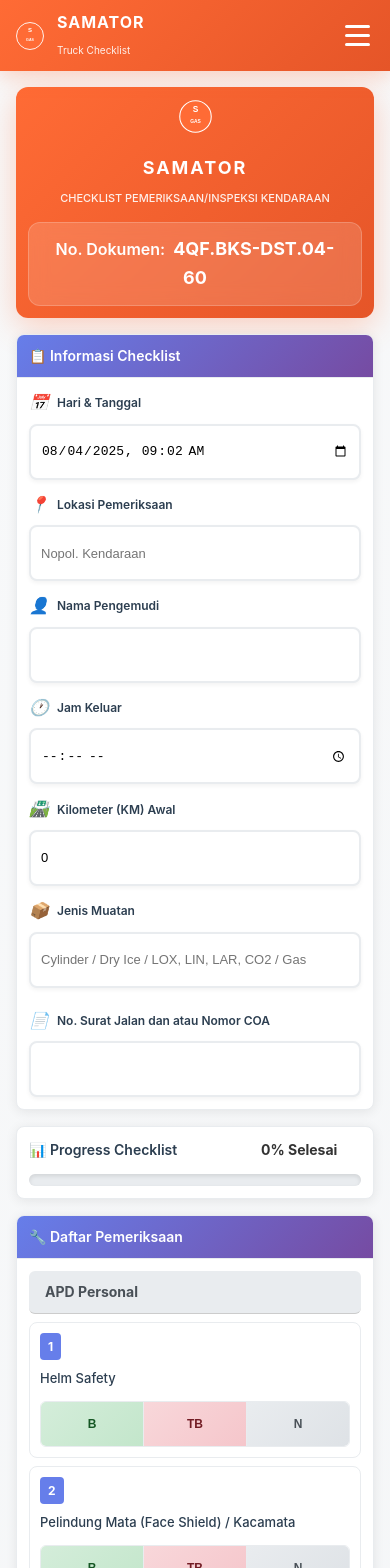
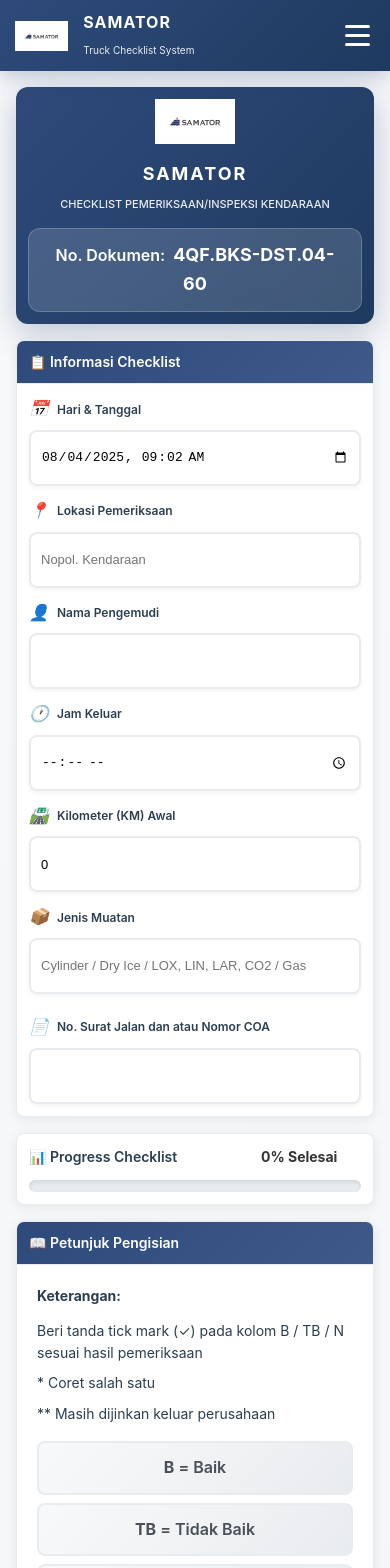
Before and after one commit to geriorio/Project2_SMT, an Angular app: page /checklist in a window 390 px wide. Shown: the top 1568 px of the page. Built offline with nearby package versions, Linux system fonts and the light colour scheme.

Commit message:
revisi UI

```diff
--- a/src/app/app.component.css
+++ b/src/app/app.component.css
@@ -7,9 +7,9 @@
 
 /* Navigation */
 .navbar {
-  background: linear-gradient(135deg, #FF6B35, #E55528);
+  background: linear-gradient(135deg, #2E4A7A, #1E3A5F);
   color: white;
-  box-shadow: 0 4px 20px rgba(255, 107, 53, 0.3);
+  box-shadow: 0 4px 20px rgba(46, 74, 122, 0.3);
   position: sticky;
   top: 0;
   z-index: 1000;
@@ -21,8 +21,9 @@
   display: flex;
   justify-content: space-between;
   align-items: center;
-  padding: 12px 20px;
+  padding: 8px 20px;
   position: relative;
+  min-height: 64px;
 }
 
 .nav-brand {
@@ -33,13 +34,19 @@
 .logo-container {
   display: flex;
   align-items: center;
-  gap: 12px;
+  gap: 15px;
+  height: 100%;
 }
 
-.logo {
-  display: flex;
-  align-items: center;
-  justify-content: center;
+.logo-image {
+  height: 48px;
+  width: auto;
+  object-fit: contain;
+  transition: transform 0.3s ease;
+}
+
+.logo-image:hover {
+  transform: scale(1.1);
 }
 
 .brand-text h1 {
@@ -105,7 +112,7 @@
 
 .nav-link.active {
   background-color: white;
-  color: #FF6B35;
+  color: #2E4A7A;
   box-shadow: 0 4px 15px rgba(0,0,0,0.2);
   font-weight: 600;
 }
@@ -147,7 +154,7 @@
     right: -100%;
     height: 100vh;
     width: 280px;
-    background: linear-gradient(135deg, #FF6B35, #E55528);
+    background: linear-gradient(135deg, #2E4A7A, #1E3A5F);
     flex-direction: column;
     justify-content: flex-start;
     align-items: stretch;
@@ -182,9 +189,8 @@
     font-size: 11px;
   }
 
-  .logo svg {
-    width: 35px;
-    height: 35px;
+  .logo-image {
+    height: 38px;
   }
 
   .main-content {
@@ -209,8 +215,7 @@
     font-size: 10px;
   }
 
-  .logo svg {
-    width: 30px;
+  .logo-image {
     height: 30px;
   }
 
--- a/src/app/app.component.html
+++ b/src/app/app.component.html
@@ -4,16 +4,10 @@
     <div class="nav-content">
       <div class="nav-brand">
         <div class="logo-container">
-          <div class="logo">
-            <svg width="40" height="40" viewBox="0 0 100 100" fill="none" xmlns="http://www.w3.org/2000/svg">
-              <circle cx="50" cy="50" r="45" fill="#FF6B35" stroke="#FFF" stroke-width="3"/>
-              <text x="50" y="35" font-family="Arial, sans-serif" font-size="20" font-weight="bold" fill="white" text-anchor="middle">S</text>
-              <text x="50" y="65" font-family="Arial, sans-serif" font-size="12" font-weight="bold" fill="white" text-anchor="middle">GAS</text>
-            </svg>
-          </div>
+          <img src="assets/images/samator.jpg" alt="Samator Logo" class="logo-image">
           <div class="brand-text">
             <h1>SAMATOR</h1>
-            <span>Truck Checklist</span>
+            <span>Truck Checklist System</span>
           </div>
         </div>
       </div>
--- a/src/app/checklist-list/checklist-list.component.css
+++ b/src/app/checklist-list/checklist-list.component.css
@@ -287,7 +287,7 @@
 .stat-card {
   text-align: center;
   padding: 20px;
-  background: linear-gradient(135deg, #667eea 0%, #764ba2 100%);
+  background: linear-gradient(135deg, #2E4A7A 0%, #1E3A5F 100%);
   color: white;
   border-radius: 10px;
   box-shadow: 0 4px 15px rgba(0,0,0,0.1);
--- a/src/app/checklist/checklist.component.css
+++ b/src/app/checklist/checklist.component.css
@@ -18,7 +18,7 @@
 }
 
 .card-header {
-  background: linear-gradient(135deg, #667eea, #764ba2);
+  background: linear-gradient(135deg, #2E4A7A, #3E5A8A);
   color: white;
   padding: 16px 20px;
   border-bottom: 1px solid #e9ecef;
@@ -46,28 +46,37 @@
 
 .form-input:focus {
   outline: none;
-  border-color: #667eea;
-  box-shadow: 0 0 0 3px rgba(102, 126, 234, 0.1);
+  border-color: #2E4A7A;
+  box-shadow: 0 0 0 3px rgba(46, 74, 122, 0.1);
 }
 
 /* Header */
 .header {
-  background: linear-gradient(135deg, #FF6B35, #E55528);
+  background: linear-gradient(135deg, #2E4A7A, #1E3A5F);
   color: white;
   border-radius: 20px;
   padding: 24px;
   margin-bottom: 24px;
-  box-shadow: 0 8px 32px rgba(255, 107, 53, 0.3);
+  box-shadow: 0 8px 32px rgba(46, 74, 122, 0.3);
 }
 
 .logo-section {
   display: flex;
   align-items: center;
-  gap: 20px;
+  gap: 24px;
+  flex-wrap: wrap;
 }
 
-.company-logo {
+.logo-image {
+  height: 100px;
+  width: auto;
+  object-fit: contain;
+  transition: transform 0.3s ease;
   flex-shrink: 0;
+}
+
+.logo-image:hover {
+  transform: scale(1.05);
 }
 
 .company-info h1 {
@@ -159,7 +168,7 @@
 }
 
 .progress-text {
-  color: #FF6B35;
+  color: #2E4A7A;
   font-weight: 600;
   font-size: 16px;
 }
@@ -174,9 +183,9 @@
 
 .progress-fill {
   height: 100%;
-  background: linear-gradient(90deg, #FF6B35, #E55528);
+  background: linear-gradient(90deg, #2E4A7A, #1E3A5F);
   transition: width 0.5s ease;
-  box-shadow: 0 2px 8px rgba(255, 107, 53, 0.3);
+  box-shadow: 0 2px 8px rgba(46, 74, 122, 0.3);
 }
 
 .progress-text {
@@ -195,7 +204,7 @@
   display: grid;
   grid-template-columns: 2fr 1fr;
   background: linear-gradient(135deg, #f8f9fa, #e9ecef);
-  border-bottom: 2px solid #FF6B35;
+  border-bottom: 2px solid #2E4A7A;
   font-weight: 600;
   color: #2c3e50;
 }
@@ -299,6 +308,35 @@
   width: 150px;
 }
 
+/* Styling khusus untuk input Lain-lain */
+.lain-lain-input {
+  width: 150px;
+  display: flex;
+  align-items: center;
+}
+
+.lain-lain-text {
+  width: 100%;
+  padding: 8px 12px;
+  border: 2px solid #e9ecef;
+  border-radius: 8px;
+  font-size: 14px;
+  transition: all 0.3s ease;
+  background: white;
+  min-height: 36px;
+}
+
+.lain-lain-text:focus {
+  outline: none;
+  border-color: #2E4A7A;
+  box-shadow: 0 0 0 3px rgba(46, 74, 122, 0.1);
+}
+
+.lain-lain-text::placeholder {
+  color: #9ca3af;
+  font-style: italic;
+}
+
 .condition-btn {
   flex: 1;
   padding: 8px 4px;
@@ -333,31 +371,45 @@
 
 /* Legend */
 .legend {
-  margin: 20px 0;
-  padding: 15px;
-  background-color: #f8f9fa;
-  border: 1px solid #dee2e6;
-  border-radius: 5px;
+  margin-bottom: 24px;
+}
+
+.legend .card-content {
+  padding: 20px;
 }
 
 .legend-item {
-  margin-bottom: 5px;
+  margin-bottom: 8px;
   font-size: 14px;
+  color: #2c3e50;
+}
+
+.legend-item:first-of-type {
+  margin-bottom: 12px;
 }
 
 .legend-grid {
   display: grid;
-  grid-template-columns: repeat(3, 1fr);
-  gap: 10px;
-  margin-top: 10px;
+  grid-template-columns: repeat(auto-fit, minmax(200px, 1fr));
+  gap: 12px;
+  margin-top: 16px;
 }
 
 .legend-grid div {
-  padding: 5px;
-  background-color: white;
-  border: 1px solid #ddd;
-  border-radius: 3px;
+  padding: 12px 16px;
+  background: linear-gradient(135deg, #f8f9fa, #e9ecef);
+  border: 2px solid #e9ecef;
+  border-radius: 8px;
   text-align: center;
+  font-weight: 600;
+  color: #495057;
+  transition: all 0.3s ease;
+}
+
+.legend-grid div:hover {
+  border-color: #2E4A7A;
+  transform: translateY(-2px);
+  box-shadow: 0 4px 12px rgba(46, 74, 122, 0.15);
 }
 
 /* Notes Section */
@@ -549,7 +601,7 @@
 }
 
 .btn-primary {
-  background: linear-gradient(135deg, #FF6B35, #E55528);
+  background: linear-gradient(135deg, #2E4A7A, #1E3A5F);
   color: white;
   border: 2px solid transparent;
 }
@@ -568,8 +620,8 @@
 
 .btn-secondary:hover:not(:disabled) {
   background: #f8f9fa;
-  border-color: #FF6B35;
-  color: #FF6B35;
+  border-color: #2E4A7A;
+  color: #2E4A7A;
   transform: translateY(-2px);
 }
 
@@ -613,7 +665,11 @@
   .logo-section {
     flex-direction: column;
     text-align: center;
-    gap: 12px;
+    gap: 16px;
+  }
+
+  .logo-image {
+    height: 65px;
   }
 
   .company-info h1 {
@@ -622,11 +678,6 @@
 
   .company-info h2 {
     font-size: 13px;
-  }
-
-  .company-logo svg {
-    width: 45px;
-    height: 45px;
   }
 
   .card {
@@ -794,9 +845,8 @@
     font-size: 11px;
   }
 
-  .company-logo svg {
-    width: 35px;
-    height: 35px;
+  .logo-image {
+    height: 45px;
   }
 
   .card-content {
--- a/src/app/checklist/checklist.component.html
+++ b/src/app/checklist/checklist.component.html
@@ -2,13 +2,7 @@
   <!-- Header -->
   <div class="header">
     <div class="logo-section">
-      <div class="company-logo">
-        <svg width="60" height="60" viewBox="0 0 100 100" fill="none" xmlns="http://www.w3.org/2000/svg">
-          <circle cx="50" cy="50" r="45" fill="#FF6B35" stroke="#FFF" stroke-width="3"/>
-          <text x="50" y="38" font-family="Arial, sans-serif" font-size="24" font-weight="bold" fill="white" text-anchor="middle">S</text>
-          <text x="50" y="68" font-family="Arial, sans-serif" font-size="14" font-weight="bold" fill="white" text-anchor="middle">GAS</text>
-        </svg>
-      </div>
+      <img src="assets/images/samator.jpg" alt="Samator Logo" class="logo-image">
       <div class="company-info">
         <h1>SAMATOR</h1>
         <h2>CHECKLIST PEMERIKSAAN/INSPEKSI KENDARAAN</h2>
@@ -99,6 +93,32 @@
     </div>
   </div>
 
+  <!-- Legend -->
+  <div class="legend card">
+    <div class="card-header">
+      <h3>📖 Petunjuk Pengisian</h3>
+    </div>
+    <div class="card-content">
+      <div class="legend-item">
+        <strong>Keterangan:</strong>
+      </div>
+      <div class="legend-item">
+        Beri tanda tick mark (✓) pada kolom B / TB / N sesuai hasil pemeriksaan
+      </div>
+      <div class="legend-item">
+        * Coret salah satu
+      </div>
+      <div class="legend-item">
+        ** Masih dijinkan keluar perusahaan
+      </div>
+      <div class="legend-grid">
+        <div><strong>B</strong> = Baik</div>
+        <div><strong>TB</strong> = Tidak Baik</div>
+        <div><strong>N</strong> = Not Available / Tidak Dijumpai</div>
+      </div>
+    </div>
+  </div>
+
   <!-- Checklist Table -->
   <div class="checklist-table card">
     <div class="card-header">
@@ -130,7 +150,18 @@
       <div *ngFor="let item of categorizedItems[category]; let i = index" class="checklist-row">
         <div class="item-number">{{ item.id }}</div>
         <div class="item-name">{{ item.name }}</div>
-        <div class="condition-buttons">
+
+        <!-- Khusus untuk item 51 (Lain-lain) - gunakan input text -->
+        <div *ngIf="item.id === 51" class="lain-lain-input">
+          <input
+            type="text"
+            [(ngModel)]="checklistForm.lainLainText"
+            placeholder="Tuliskan keterangan"
+            class="form-input lain-lain-text">
+        </div>
+
+        <!-- Untuk item selain 51 - gunakan condition buttons -->
+        <div *ngIf="item.id !== 51" class="condition-buttons">
           <button
             type="button"
             class="condition-btn condition-b"
@@ -154,27 +185,6 @@
           </button>
         </div>
       </div>
-    </div>
-  </div>
-
-  <!-- Legend -->
-  <div class="legend">
-    <div class="legend-item">
-      <strong>Keterangan:</strong>
-    </div>
-    <div class="legend-item">
-      Beri tanda tick mark (✓) pada kolom B / TB / N sesuai hasil pemeriksaan
-    </div>
-    <div class="legend-item">
-      * Coret salah satu
-    </div>
-    <div class="legend-item">
-      ** Masih dijinkan keluar perusahaan
-    </div>
-    <div class="legend-grid">
-      <div><strong>B</strong> = Baik</div>
-      <div><strong>TB</strong> = Tidak Baik</div>
-      <div><strong>N</strong> = Not Available / Tidak Dijumpai</div>
     </div>
   </div>
 
--- a/src/app/models/checklist.model.ts
+++ b/src/app/models/checklist.model.ts
@@ -15,6 +15,7 @@
   cargoType: string;
   roadPermitNumber: string;
   items: ChecklistItem[];
+  lainLainText: string; // Field khusus untuk input text "Lain-lain"
   notes: string;
   inspectedBy: string;
   driverSignature: string;
--- a/src/app/services/checklist.service.ts
+++ b/src/app/services/checklist.service.ts
@@ -23,6 +23,7 @@
       cargoType: '',
       roadPermitNumber: '',
       items: this.getChecklistItems(),
+      lainLainText: '', // Field untuk input text "Lain-lain"
       notes: '',
       inspectedBy: '',
       driverSignature: '',
--- a/src/styles.css
+++ b/src/styles.css
@@ -67,15 +67,15 @@
 }
 
 .btn-primary {
-  background: linear-gradient(135deg, #FF6B35 0%, #E55528 100%);
+  background: linear-gradient(135deg, #2E4A7A 0%, #1E3A5F 100%);
   color: white;
   border: 2px solid transparent;
 }
 
 .btn-primary:hover:not(:disabled) {
   transform: translateY(-3px);
-  box-shadow: 0 6px 20px rgba(255, 107, 53, 0.4);
-  background: linear-gradient(135deg, #E55528 0%, #CC4A1F 100%);
+  box-shadow: 0 6px 20px rgba(46, 74, 122, 0.4);
+  background: linear-gradient(135deg, #1E3A5F 0%, #0F2A4F 100%);
 }
 
 .btn-success {
@@ -116,8 +116,8 @@
 
 .btn-secondary:hover:not(:disabled) {
   background: #f8f9fa;
-  border-color: #FF6B35;
-  color: #FF6B35;
+  border-color: #2E4A7A;
+  color: #2E4A7A;
   transform: translateY(-2px);
 }
 
@@ -136,8 +136,8 @@
 
 .form-input:focus {
   outline: none;
-  border-color: #FF6B35;
-  box-shadow: 0 0 0 4px rgba(255, 107, 53, 0.15);
+  border-color: #2E4A7A;
+  box-shadow: 0 0 0 4px rgba(46, 74, 122, 0.15);
   transform: translateY(-1px);
 }
 
@@ -187,7 +187,7 @@
   width: 24px;
   height: 24px;
   border: 3px solid #f3f3f3;
-  border-top: 3px solid #FF6B35;
+  border-top: 3px solid #2E4A7A;
   border-radius: 50%;
   animation: spin 1s linear infinite;
 }
@@ -222,12 +222,14 @@
 
 /* Additional Samator theme colors */
 :root {
-  --samator-primary: #FF6B35;
-  --samator-primary-dark: #E55528;
+  --samator-primary: #2E4A7A;
+  --samator-primary-dark: #1E3A5F;
+  --samator-primary-light: #3E5A8A;
   --samator-secondary: #2c3e50;
   --samator-light: #f8f9fa;
   --samator-success: #28a745;
   --samator-warning: #ffc107;
   --samator-danger: #dc3545;
   --samator-info: #17a2b8;
+  --samator-accent: #B91B3C;
 }
```
Also changed, not shown: public/assets/images/samator.jpg (added).
